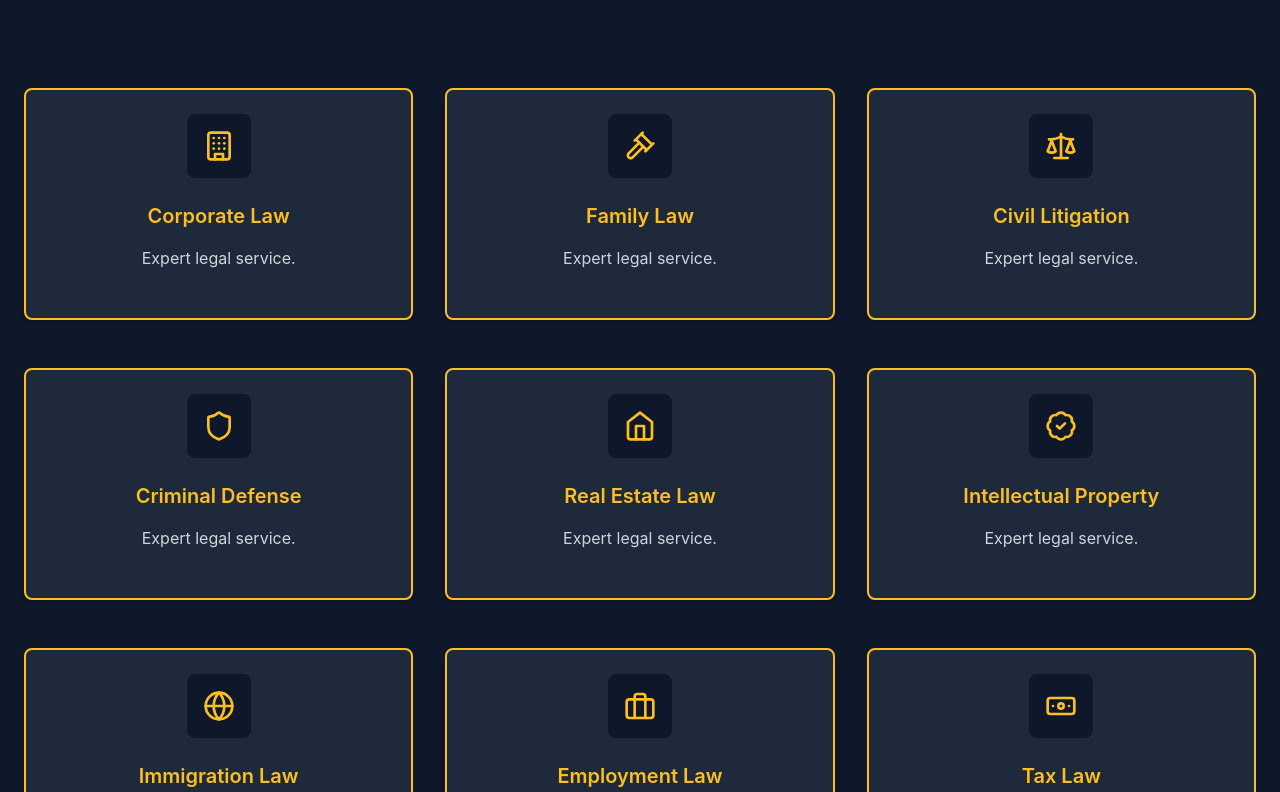
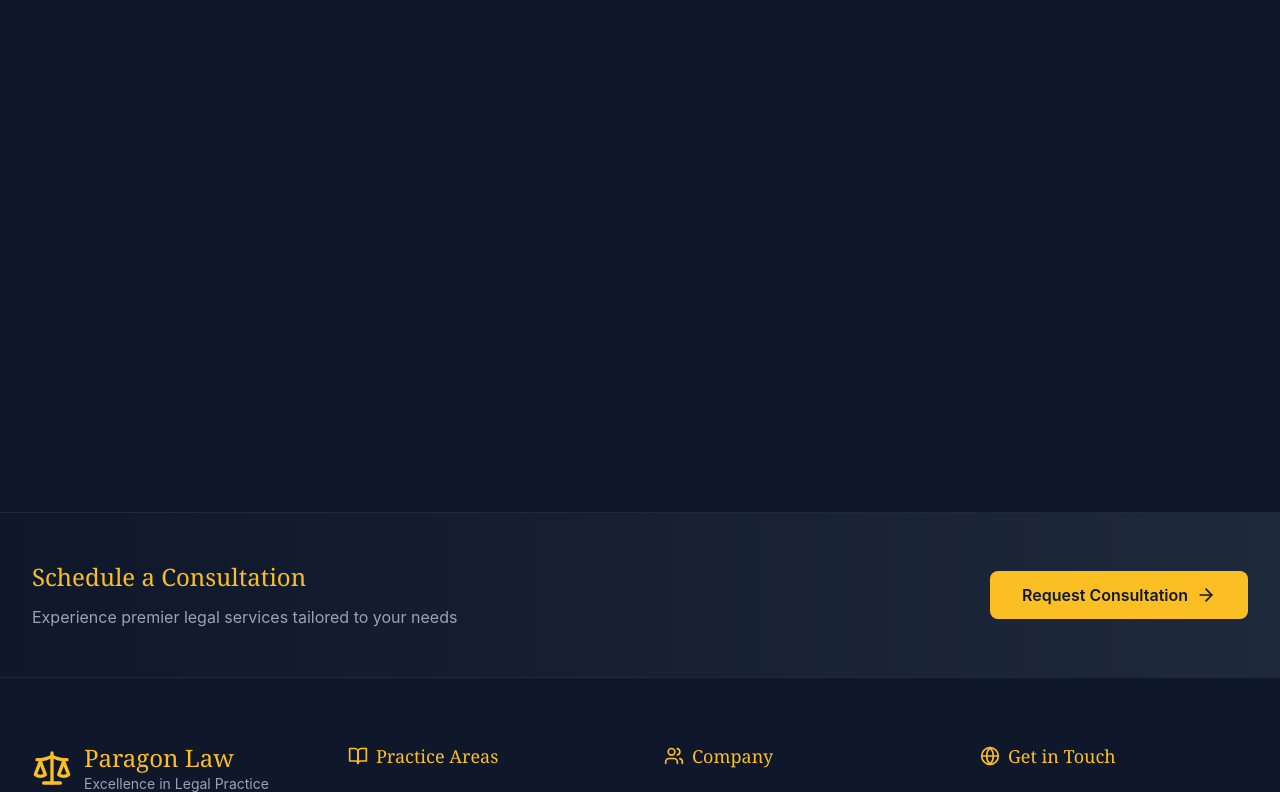
Before and after one commit to subodhpun/Paragon-Law-Associates-New, a React (Vite) app: page /practice-areas in a window 1280 px wide. Shown: the part 288-1080 px from the top of the page. Built offline with nearby package versions, Linux system fonts and the light colour scheme.

Commit message:
page fixing

```diff
--- a/src/pages/PracticeAreas.jsx
+++ b/src/pages/PracticeAreas.jsx
@@ -393,92 +393,92 @@
 import React, { useState } from 'react';
 import { Helmet } from 'react-helmet';
 import { Link } from 'react-router-dom';
-import {
-  Gavel,
-  Users,
-  Landmark,
-  Shield,
-  FileText,
-  BookOpen,
-  BadgeCheck,
-  Building,
-  Scale,
-  Banknote,
-  Scroll,
-  FileSignature,
-  Briefcase,
-  Handshake,
-  UserCheck,
-  ClipboardList,
-  FolderKanban,
-  Stamp,
-  UserPlus,
-  UserMinus,
-  Fingerprint,
-  Globe,
-  Lock,
-  Unlock,
-  Megaphone,
-  MessageSquare,
-  Camera,
-  Cpu,
-  MonitorSmartphone,
-  Quote,
-  KeyRound,
-  Home,
-  HelpCircle,
-  AlertTriangle,
-  ChevronRight,
-  TreeDeciduous,
-  Eye,
-  Search
-} from 'lucide-react';
+// import {
+//   Gavel,
+//   Users,
+//   Landmark,
+//   Shield,
+//   FileText,
+//   BookOpen,
+//   BadgeCheck,
+//   Building,
+//   Scale,
+//   Banknote,
+//   Scroll,
+//   FileSignature,
+//   Briefcase,
+//   Handshake,
+//   UserCheck,
+//   ClipboardList,
+//   FolderKanban,
+//   Stamp,
+//   UserPlus,
+//   UserMinus,
+//   Fingerprint,
+//   Globe,
+//   Lock,
+//   Unlock,
+//   Megaphone,
+//   MessageSquare,
+//   Camera,
+//   Cpu,
+//   MonitorSmartphone,
+//   Quote,
+//   KeyRound,
+//   Home,
+//   HelpCircle,
+//   AlertTriangle,
+//   ChevronRight,
+//   TreeDeciduous,
+//   Eye,
+//   Search
+// } from 'lucide-react';
 
 import SlideOnScroll from '@/components/ui/Slideonscroll';
 import Footer from './Footer';
 
 const PracticeAreas = () => {
-  // Static dummy data instead of fetch
-  const areas = [
-    { id: 1, slug: 'corporate-law', name: 'Corporate Law', icon: 'corporate-law' },
-    { id: 2, slug: 'family-law', name: 'Family Law', icon: 'family-law' },
-    { id: 3, slug: 'civil-litigation', name: 'Civil Litigation', icon: 'civil-litigation' },
-    { id: 4, slug: 'criminal-defense', name: 'Criminal Defense', icon: 'criminal-defense' },
-    { id: 5, slug: 'real-estate-law', name: 'Real Estate Law', icon: 'real-estate-law' },
-    { id: 6, slug: 'intellectual-property', name: 'Intellectual Property', icon: 'intellectual-property' },
-    { id: 7, slug: 'immigration-law', name: 'Immigration Law', icon: 'immigration-law' },
-    { id: 8, slug: 'employment-law', name: 'Employment Law', icon: 'employment-law' },
-    { id: 9, slug: 'tax-law', name: 'Tax Law', icon: 'tax-law' },
-  ];
+//   // Static dummy data instead of fetch
+//   const areas = [
+//     { id: 1, slug: 'corporate-law', name: 'Corporate Law', icon: 'corporate-law' },
+//     { id: 2, slug: 'family-law', name: 'Family Law', icon: 'family-law' },
+//     { id: 3, slug: 'civil-litigation', name: 'Civil Litigation', icon: 'civil-litigation' },
+//     { id: 4, slug: 'criminal-defense', name: 'Criminal Defense', icon: 'criminal-defense' },
+//     { id: 5, slug: 'real-estate-law', name: 'Real Estate Law', icon: 'real-estate-law' },
+//     { id: 6, slug: 'intellectual-property', name: 'Intellectual Property', icon: 'intellectual-property' },
+//     { id: 7, slug: 'immigration-law', name: 'Immigration Law', icon: 'immigration-law' },
+//     { id: 8, slug: 'employment-law', name: 'Employment Law', icon: 'employment-law' },
+//     { id: 9, slug: 'tax-law', name: 'Tax Law', icon: 'tax-law' },
+//   ];
 
   // No loading or fetch, so no loading state needed
 
   // Your getIcon function remains exactly the same
-  const getIcon = (icon) => {
-    switch (icon) {
-      case 'corporate-law':
-        return <Building className="w-8 h-8 text-[#FBBF24]" />;
-      case 'family-law':
-        return <Gavel className="w-8 h-8 text-[#FBBF24]" />;
-      case 'civil-litigation':
-        return <Scale className="w-8 h-8 text-[#FBBF24]" />;
-      case 'criminal-defense':
-        return <Shield className="w-8 h-8 text-[#FBBF24]" />;
-      case 'real-estate-law':
-        return <Home className="w-8 h-8 text-[#FBBF24]" />;
-      case 'intellectual-property':
-        return <BadgeCheck className="w-8 h-8 text-[#FBBF24]" />;
-      case 'immigration-law':
-        return <Globe className="w-8 h-8 text-[#FBBF24]" />;
-      case 'employment-law':
-        return <Briefcase className="w-8 h-8 text-[#FBBF24]" />;
-      case 'tax-law':
-        return <Banknote className="w-8 h-8 text-[#FBBF24]" />;
-      // ... other cases remain the same as before
-      default:
-        return <ChevronRight className="w-8 h-8 text-[#FBBF24]" />;
-    }
-  };
+  // const getIcon = (icon) => {
+  //   switch (icon) {
+  //     case 'corporate-law':
+  //       return <Building className="w-8 h-8 text-[#FBBF24]" />;
+  //     case 'family-law':
+  //       return <Gavel className="w-8 h-8 text-[#FBBF24]" />;
+  //     case 'civil-litigation':
+  //       return <Scale className="w-8 h-8 text-[#FBBF24]" />;
+  //     case 'criminal-defense':
+  //       return <Shield className="w-8 h-8 text-[#FBBF24]" />;
+  //     case 'real-estate-law':
+  //       return <Home className="w-8 h-8 text-[#FBBF24]" />;
+  //     case 'intellectual-property':
+  //       return <BadgeCheck className="w-8 h-8 text-[#FBBF24]" />;
+  //     case 'immigration-law':
+  //       return <Globe className="w-8 h-8 text-[#FBBF24]" />;
+  //     case 'employment-law':
+  //       return <Briefcase className="w-8 h-8 text-[#FBBF24]" />;
+  //     case 'tax-law':
+  //       return <Banknote className="w-8 h-8 text-[#FBBF24]" />;
+  //     // ... other cases remain the same as before
+  //     default:
+  //       return <ChevronRight className="w-8 h-8 text-[#FBBF24]" />;
+  //   }
+  // };
 
   return (
     <>
@@ -522,7 +522,7 @@ const PracticeAreas = () => {
         </SlideOnScroll>
 
         {/* Dynamic Practice Areas Grid */}
-        <SlideOnScroll direction="up" duration={1}>
+        {/* {/* <SlideOnScroll direction="up" duration={1}>
           <div className="mt-6 grid grid-cols-1 gap-y-12 sm:grid-cols-2 lg:grid-cols-3 gap-x-8 px-6 pb-16">
             {areas.length === 0 ? (
               <p className="text-center text-gray-400 col-span-full">No practice areas found.</p>
@@ -548,8 +548,8 @@ const PracticeAreas = () => {
                 );
               })
             )}
-          </div>
-        </SlideOnScroll>
+          </div> */}
+        {/* </SlideOnScroll> */}
       </div>
       <Footer />
     </>
```
